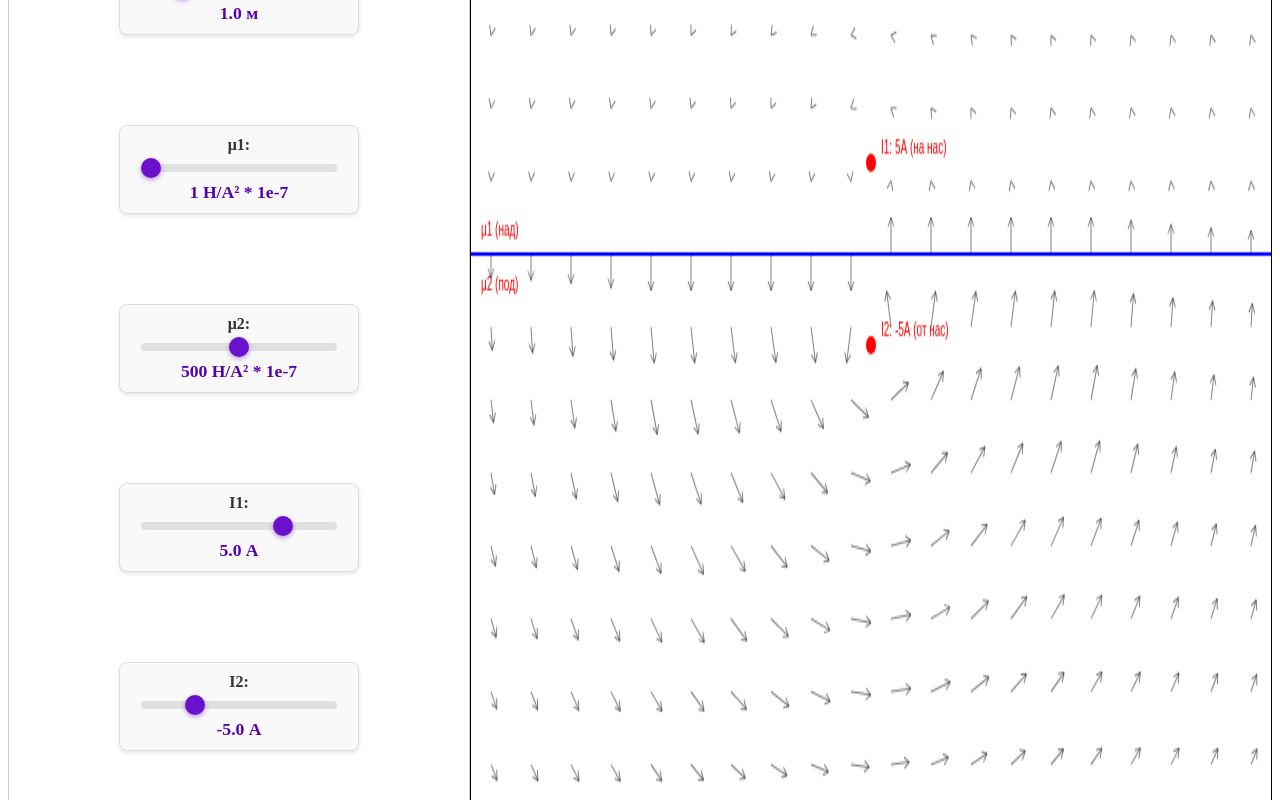
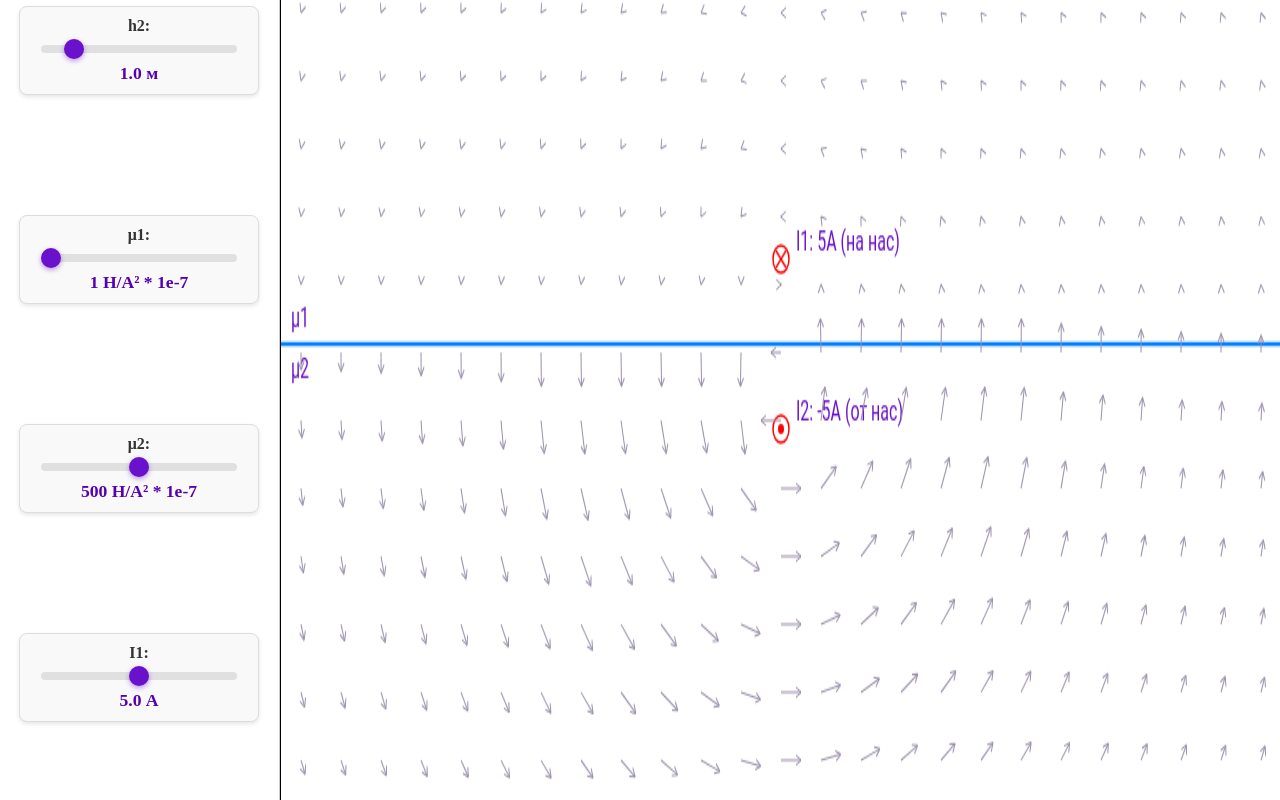
Before and after one commit to deadxraver/physics-2, a React (Create React App) app: page /magnetic_induction in a window 1280 px wide. Shown: the part 400-1200 px from the top of the page. Built offline with nearby package versions, Linux system fonts and the light colour scheme.

Commit message:
added canvas styles

```diff
--- a/src/components/xvost/Controls.js
+++ b/src/components/xvost/Controls.js
@@ -6,12 +6,12 @@ const Controls = ({ h1, setH1, h2, setH2, mu1, setMu1, mu2, setMu2, I1, setI1, I
         <div className="main-container">
             <div className="slider">
                 <label>h1:</label>
-                <input type="range" min="0.1" max="5" step="0.1" value={h1} onChange={(e) => setH1(parseFloat(e.target.value))} />
+                <input type="range" min="0.1" max="7" step="0.1" value={h1} onChange={(e) => setH1(parseFloat(e.target.value))} />
                 <span>{h1.toFixed(1)} м</span>
             </div>
             <div className="slider">
                 <label>h2:</label>
-                <input type="range" min="0.1" max="5" step="0.1" value={h2} onChange={(e) => setH2(parseFloat(e.target.value))} />
+                <input type="range" min="0.1" max="7" step="0.1" value={h2} onChange={(e) => setH2(parseFloat(e.target.value))} />
                 <span>{h2.toFixed(1)} м</span>
             </div>
             <div className="slider">
@@ -26,12 +26,12 @@ const Controls = ({ h1, setH1, h2, setH2, mu1, setMu1, mu2, setMu2, I1, setI1, I
             </div>
             <div className="slider">
                 <label>I1:</label>
-                <input type="range" min="-10" max="10" step="0.1" value={I1} onChange={(e) => setI1(parseFloat(e.target.value))} />
+                <input type="range" min="0" max="10" step="0.1" value={I1} onChange={(e) => setI1(parseFloat(e.target.value))} />
                 <span>{I1.toFixed(1)} А</span>
             </div>
             <div className="slider">
                 <label>I2:</label>
-                <input type="range" min="-10" max="10" step="0.1" value={I2} onChange={(e) => setI2(parseFloat(e.target.value))} />
+                <input type="range" min="0" max="10" step="0.1" value={I2} onChange={(e) => setI2(parseFloat(e.target.value))} />
                 <span>{I2.toFixed(1)} А</span>
             </div>
         </div>
--- a/src/components/xvost/FieldCanvas.js
+++ b/src/components/xvost/FieldCanvas.js
@@ -5,15 +5,15 @@ const FieldCanvas = ({ h1, h2, mu1, mu2, I1, I2, onPointClick }) => {
     const scale = 50; // Например, 50 пикселей на 1 метр
 
     // Определяем положение диэлектрика по Y
-    const dielectricY = 300; // Допустим, на 300 пикселей сверху от начала канваса
+    const dielectricY = 375; // Допустим, на 300 пикселей сверху от начала канваса
 
     // Положения проводников (в пикселях относительно канваса)
     // Эти значения будут зависеть от h1, h2 и масштаба
     // Пусть проводник 1 находится над диэлектриком, проводник 2 под
-    const conductor1X = 400;
+    const conductor1X = 500;
     const conductor1Y = dielectricY - h1 * scale;
 
-    const conductor2X = 400;
+    const conductor2X = 500;
     const conductor2Y = dielectricY + h2 * scale;
 
 
@@ -22,50 +22,77 @@ const FieldCanvas = ({ h1, h2, mu1, mu2, I1, I2, onPointClick }) => {
         const ctx = canvas.getContext('2d');
 
         const drawField = () => {
-            ctx.clearRect(0, 0, canvas.width, canvas.height);
+            ctx.clearRect(0, 0, canvas.width, canvas.height); // Очищаем канвас
 
             // Рисуем диэлектрик
-            ctx.strokeStyle = 'blue';
-            ctx.lineWidth = 2;
+            ctx.strokeStyle = '#0080ff'; // Цвет диэлектрика
+            ctx.lineWidth = 2.5;
             ctx.beginPath();
             ctx.moveTo(0, dielectricY);
             ctx.lineTo(canvas.width, dielectricY);
             ctx.stroke();
-            ctx.fillText(`μ1 (над)`, 10, dielectricY - 10);
-            ctx.fillText(`μ2 (под)`, 10, dielectricY + 20);
+            ctx.font = '16px Roboto'; // Установка шрифта
+            ctx.fillStyle = '#6A11CBFF'; // Цвет текста
+            ctx.fillText(`μ1`, 10, dielectricY - 10);
+            ctx.fillText(`μ2`, 10, dielectricY + 20);
 
-            // Рисуем проводники
-            ctx.fillStyle = 'red';
+            // --- Рисуем проводник 1 (кружок с крестиком для тока "на нас") ---
+            ctx.strokeStyle = '#ff0000'; // Цвет обводки
+            ctx.lineWidth = 1.5; // Толщина линии
             ctx.beginPath();
-            ctx.arc(conductor1X, conductor1Y, 5, 0, Math.PI * 2);
+            ctx.arc(conductor1X, conductor1Y, 8, 0, Math.PI * 2); // Кружок
+            ctx.stroke();
+            // Крестик
+            ctx.beginPath();
+            ctx.moveTo(conductor1X - 5, conductor1Y - 5);
+            ctx.lineTo(conductor1X + 5, conductor1Y + 5);
+            ctx.stroke();
+            ctx.beginPath();
+            ctx.moveTo(conductor1X + 5, conductor1Y - 5);
+            ctx.lineTo(conductor1X - 5, conductor1Y + 5);
+            ctx.stroke();
+            ctx.fillStyle = '#6A11CBFF'; // Цвет текста
+            ctx.fillText(`I1: ${I1}A (на нас)`, conductor1X + 15, conductor1Y - 5);
+
+            // --- Рисуем проводник 2 (кружок с точкой для тока "от нас") ---
+            ctx.strokeStyle = '#ff0000'; // Цвет обводки
+            ctx.lineWidth = 1.5; // Толщина линии
+            ctx.beginPath();
+            ctx.arc(conductor2X, conductor2Y, 8, 0, Math.PI * 2); // Кружок
+            ctx.stroke();
+            // Точка в центре
+            ctx.fillStyle = '#ff0000'; // Цвет точки
+            ctx.beginPath();
+            ctx.arc(conductor2X, conductor2Y, 3, 0, Math.PI * 2); // Точка
             ctx.fill();
-            ctx.fillText(`I1: ${I1}A (на нас)`, conductor1X + 10, conductor1Y - 5);
-
-            ctx.beginPath();
-            ctx.arc(conductor2X, conductor2Y, 5, 0, Math.PI * 2);
-            ctx.fill();
-            ctx.fillText(`I2: ${I2}A (от нас)`, conductor2X + 10, conductor2Y - 5);
+            ctx.fillStyle = '#6A11CBFF'; // Цвет текста
+            ctx.fillText(`I2: ${I2}A (от нас)`, conductor2X + 15, conductor2Y - 5);
 
 
             // Рисуем векторы поля
             const gridSize = 40; // Размер сетки для векторов
-            ctx.strokeStyle = 'rgba(0, 0, 0, 0.5)';
+            ctx.strokeStyle = '#9a8faa'; // Цвет векторов
             ctx.lineWidth = 1;
 
             for (let x = gridSize / 2; x < canvas.width; x += gridSize) {
                 for (let y = gridSize / 2; y < canvas.height; y += gridSize) {
                     // Переводим пиксельные координаты в "физические" (относительно проводников)
-                    const pointPhysX = (x - conductor1X) / scale; // x-координата относительно проводника 1
-                    const pointPhysY = (y - conductor1Y) / scale; // y-координата относительно проводника 1
+                    // Важно: mu должна зависеть от y-координаты точки, а не от проводника
+                    const currentMu = y < dielectricY ? mu1 : mu2;
 
                     // Вычисляем B от проводника 1
                     let B1x = 0;
                     let B1y = 0;
                     const r1 = Math.sqrt((x - conductor1X) ** 2 + (y - conductor1Y) ** 2) / scale;
-                    if (r1 > 0.01) { // Избегаем деления на ноль
-                        const mu = y < dielectricY ? mu1 : mu2; // Упрощенно: проницаемость среды, где находится точка
-                        const B_magnitude1 = (mu * I1) / (2 * Math.PI * r1);
+                    if (r1 > 0.01) { // Избегаем деления на ноль для точек, близких к проводнику
+                        const B_magnitude1 = (currentMu * I1) / (2 * Math.PI * r1);
                         // Направление: перпендикулярно радиусу. Для тока "на нас" (из экрана): (+y, -x)
+                        // Обратите внимание: в физике "на нас" обычно точка, "от нас" - крестик.
+                        // Здесь реализовано по вашему запросу: I1 (на нас) -> крестик, I2 (от нас) -> точка.
+                        // Если I1 "на нас" (из экрана), то вектор B вращается по часовой стрелке вокруг проводника.
+                        // Компоненты: Bx = B * sin(angle_to_conductor), By = -B * cos(angle_to_conductor)
+                        // где angle_to_conductor - угол от горизонтали до радиус-вектора от проводника к точке
+                        // (x - conductor1X) и (y - conductor1Y) - это дельты dx, dy
                         B1x = B_magnitude1 * (y - conductor1Y) / (r1 * scale);
                         B1y = -B_magnitude1 * (x - conductor1X) / (r1 * scale);
                     }
@@ -75,9 +102,9 @@ const FieldCanvas = ({ h1, h2, mu1, mu2, I1, I2, onPointClick }) => {
                     let B2y = 0;
                     const r2 = Math.sqrt((x - conductor2X) ** 2 + (y - conductor2Y) ** 2) / scale;
                     if (r2 > 0.01) {
-                        const mu = y < dielectricY ? mu1 : mu2; // Упрощенно
-                        const B_magnitude2 = (mu * I2) / (2 * Math.PI * r2);
-                        // Для тока "от нас" (в экран): (-y, +x)
+                        const B_magnitude2 = (currentMu * I2) / (2 * Math.PI * r2);
+                        // Для тока "от нас" (в экран), вектор B вращается против часовой стрелки вокруг проводника.
+                        // Компоненты: Bx = -B * sin(angle_to_conductor), By = B * cos(angle_to_conductor)
                         B2x = -B_magnitude2 * (y - conductor2Y) / (r2 * scale);
                         B2y = B_magnitude2 * (x - conductor2X) / (r2 * scale);
                     }
@@ -119,9 +146,8 @@ const FieldCanvas = ({ h1, h2, mu1, mu2, I1, I2, onPointClick }) => {
         const mouseX = event.clientX - rect.left;
         const mouseY = event.clientY - rect.top;
 
-        // Здесь ты будешь вычислять поле в точке mouseX, mouseY
-        // и передавать его в onPointClick
-        const mu = mouseY < dielectricY ? mu1 : mu2;
+        // Вычисляем поле в точке mouseX, mouseY
+        const mu = mouseY < dielectricY ? mu1 : mu2; // Проницаемость среды в точке клика
 
         const r1 = Math.sqrt((mouseX - conductor1X) ** 2 + (mouseY - conductor1Y) ** 2) / scale;
         let B1x = 0, B1y = 0;
@@ -156,9 +182,9 @@ const FieldCanvas = ({ h1, h2, mu1, mu2, I1, I2, onPointClick }) => {
     return (
         <canvas
             ref={canvasRef}
-            width={800}
-            height={600}
-            style={{ border: '1px solid black' }}
+            width={1000}
+            height={750}
+            style={{ border: '1px solid black' }} // Бордер оставил черным для видимости канваса
             onClick={handleClick}
         />
     );
--- a/src/styles/xvost/controls.css
+++ b/src/styles/xvost/controls.css
@@ -6,7 +6,7 @@
     justify-content: center; /* Центрируем слайдеры по горизонтали в контейнере */
     gap: 20px; /* Добавляем промежуток между слайдерами (и по горизонтали, и по вертикали) */
     max-width: 600px; /* Ограничиваем максимальную ширину контейнера, чтобы избежать слишком длинных рядов */
-    margin: 0 auto; /* Центрируем сам контейнер на странице */
+    /*margin: 0 auto; !* Центрируем сам контейнер на странице *!*/
 }
 /* controls.css */
 
@@ -15,7 +15,7 @@
     flex-direction: column; /* Элементы в столбце: label, input, span */
     align-items: center; /* Центрируем по горизонтали */
     margin-bottom: 30px; /* Отступ снизу для разделения слайдеров */
-    margin-top: 40px;
+    margin-top: 70px;
     padding: 10px;
     border: 1px solid #ddd;
     border-radius: 8px;
@@ -78,15 +78,3 @@
     min-width: 40px; /* Минимальная ширина для значения, чтобы оно не "прыгало" */
     text-align: center;
 }
-
-/* Дополнительные стили для улучшения внешнего вида при использовании нескольких слайдеров */
-/* Например, если вы обернете их в общий контейнер */
-/*
-.sliders-container {
-    display: flex;
-    flex-wrap: wrap;
-    gap: 20px; // Расстояние между слайдерами
-    justify-content: center;
-    padding: 20px;
-}
-*/
```
